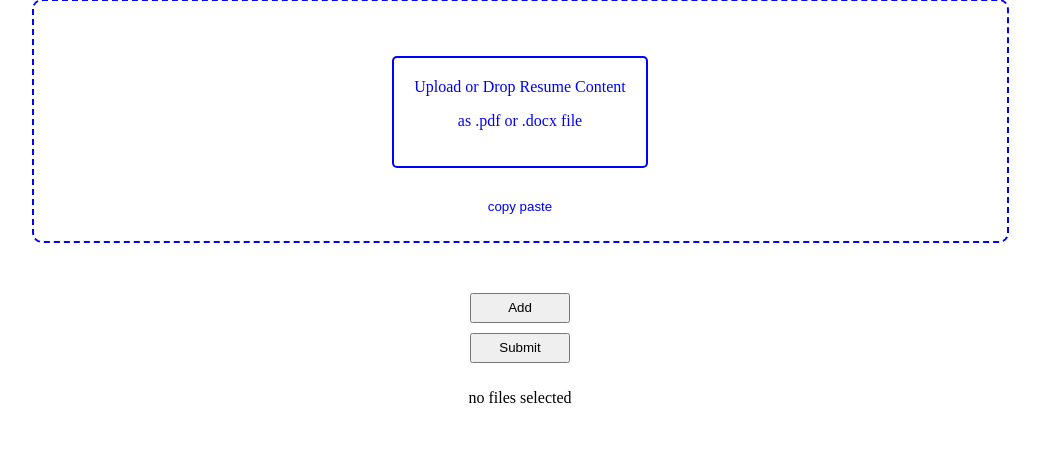
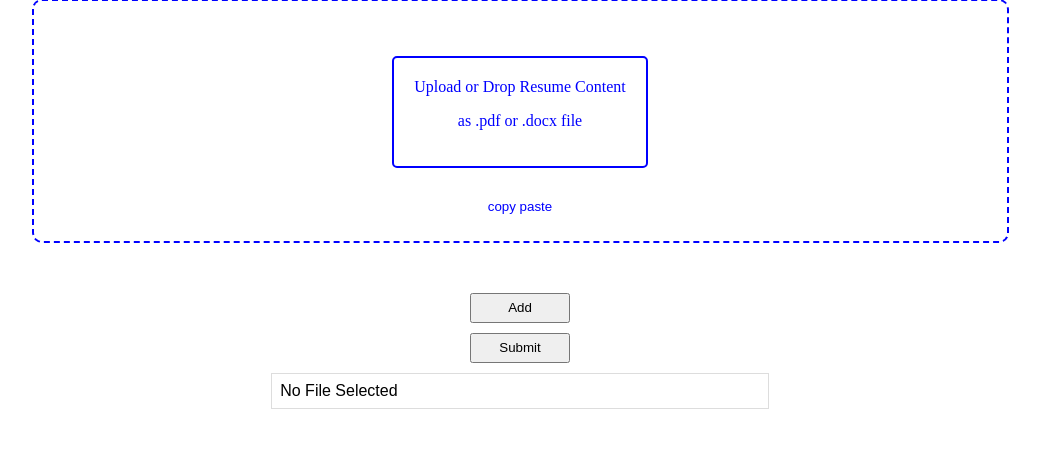
Before and after one commit to sajanstha201/Resume-Screening-Tool, a Django app: page / in a window 1280 px wide, after a click on "continue". Shown: the part 158-631 px from the top of the page, without its empty margins (120-1160 px from the left). Run offline with Django 5.2, Linux system fonts and the light colour scheme.

Commit message:
added the table

```diff
--- a/templates/home.html
+++ b/templates/home.html
@@ -81,7 +81,29 @@
     #submit-button{
         margin:10px;
     }
+    table {
+        width: 40%;
+        border-collapse: collapse;
+        font-family: Arial, sans-serif;
+        border: 1px solid #dddddd;
+    }
 
+    th {
+        background-color: #f2f2f2;
+        text-align: left;
+        padding: 8px;
+        border: 1px solid #dddddd;
+    }
+    td {
+        padding: 8px;
+        border: 1px solid #dddddd;
+    }
+    tr:nth-child(even) {
+        background-color: #f9f9f9;
+    }
+    tr:hover {
+        background-color: #f5f5f5;
+    }
 </style>
 </head>
 <body>
@@ -114,9 +136,9 @@
                 </div>
                 <button class="button" onclick="uploadResume()">Add</button>
                 <button class="button" id="submit-button">Submit</button>
-                <div id="resume-list-div">
-                    <p>no files selected</p>
-                </div>
+                <table id="resume-list-div">
+                    <tr><td>No File Selected</td></tr>
+                </table>
             </div>
         </div>
 </div>
@@ -234,10 +256,10 @@
           request.onsuccess = (event) => {
               const allItems = event.target.result;
               const list=document.getElementById('resume-list-div');
-              list.innerHTML='';
+              list.innerHTML='<th>Selected Files</th>';
               for(let i=0;i<allItems.length;i++)
               {
-                  const Text='<p>'+allItems[i].name+'</p>';
+                  const Text='<tr><td>'+allItems[i].name+'</td></tr>';
                   list.innerHTML=list.innerHTML+Text;
               }
           }
```
